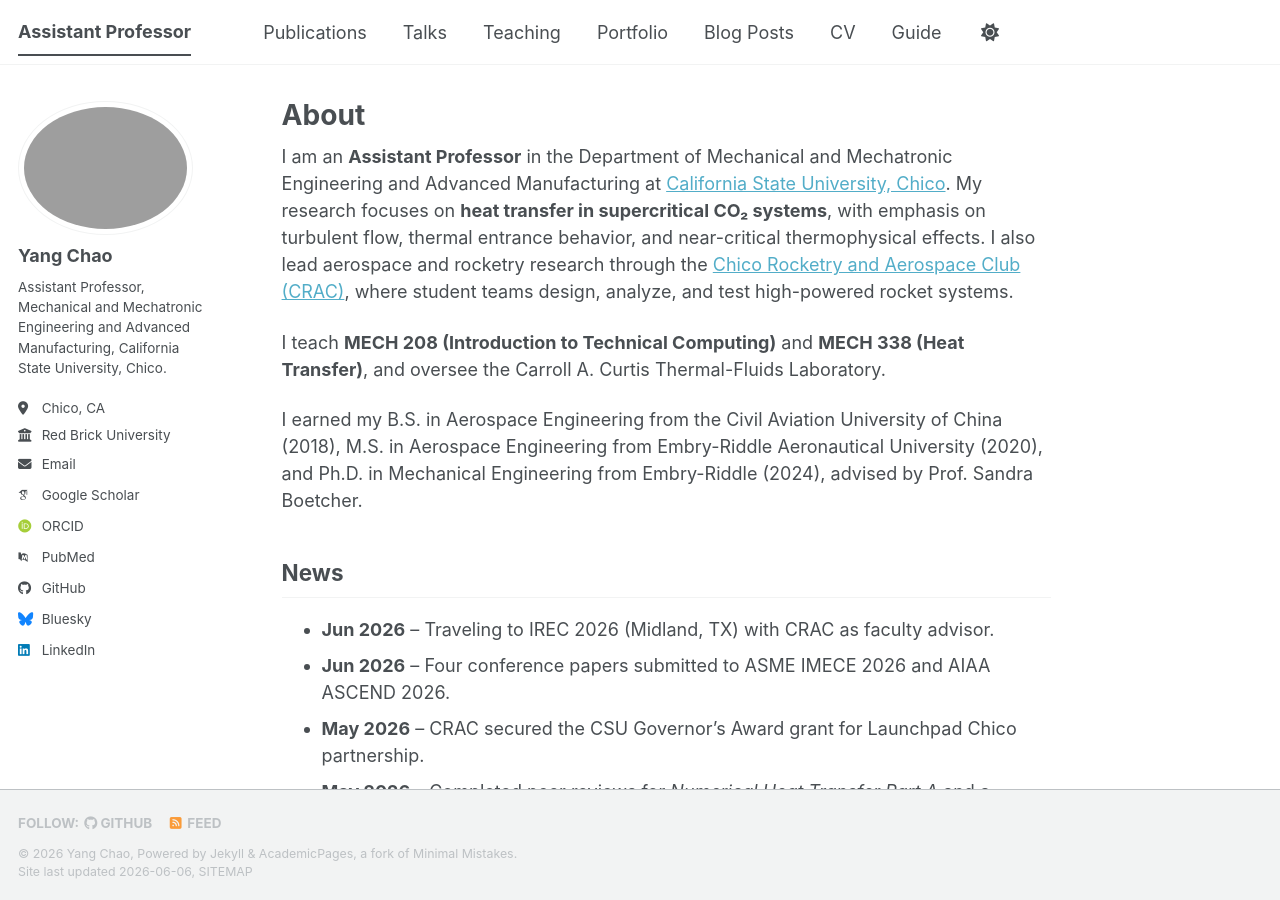
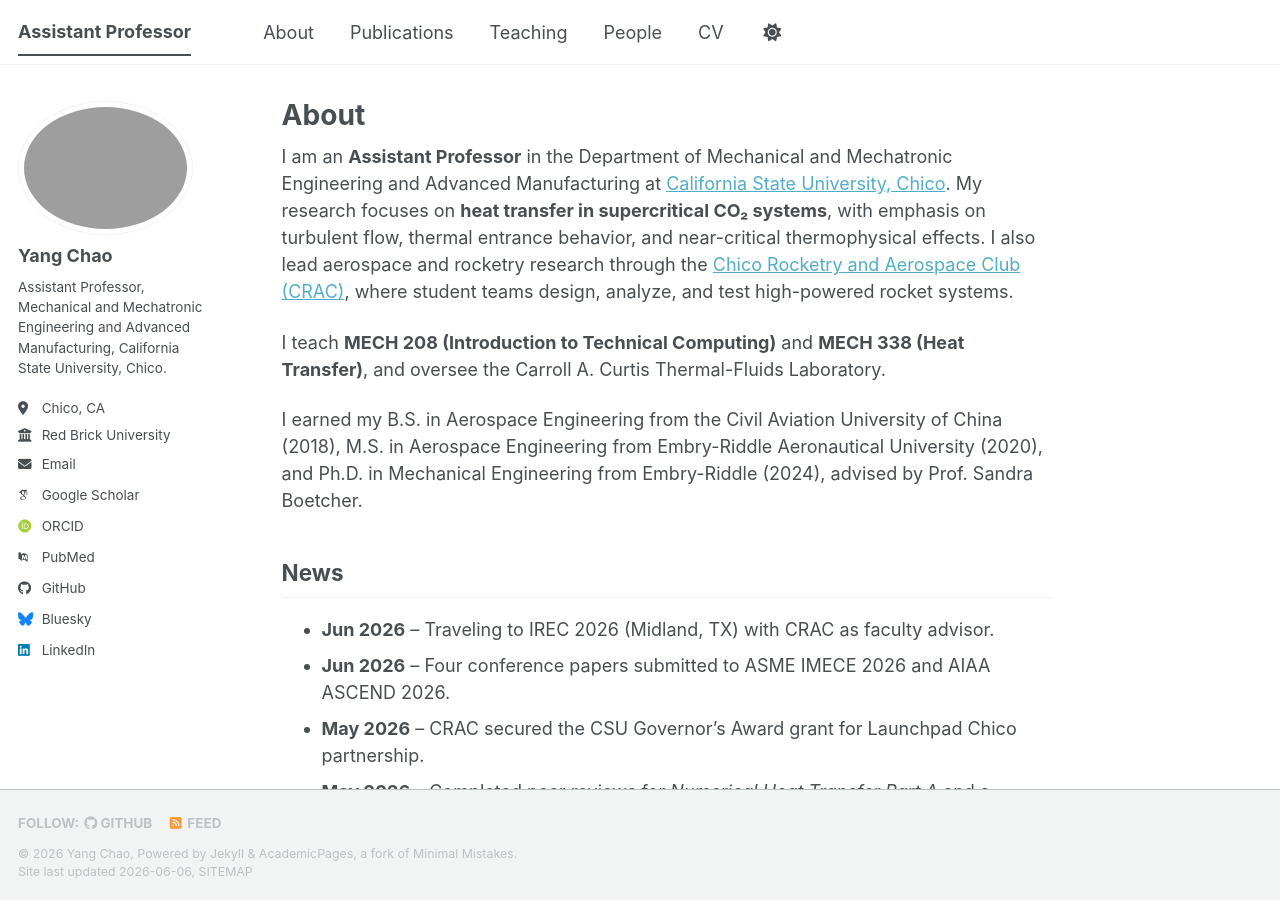
Before and after one commit to cycynyny/cycynyny.github.io, a Jekyll site: the page built from _pages/about.md, in a window 1280 px wide and 900 px high. Built offline with Jekyll 4.4.1, drawn with Linux system fonts in a browser that asks for light colours; some web fonts are replaced; a script bundle is joined from its source files by our own code; library files that are not in the unit come from our copies.

Commit message:
Update navigation.yml

```diff
--- a/_data/navigation.yml
+++ b/_data/navigation.yml
@@ -8,26 +8,17 @@
 #      Markdown formatted page while the second is generated using JSON.
 
 main:
+  - title: "About"
+    url: /
+
   - title: "Publications"
     url: /publications/
-
-  - title: "Talks"
-    url: /talks/
 
   - title: "Teaching"
     url: /teaching/
 
-  - title: "Portfolio"
-    url: /portfolio/
-
-  - title: "Blog Posts"
-    url: /year-archive/
+  - title: "People"
+    url: /people/
 
   - title: "CV"
-    url: /cv/
-
-  # - title: "CV"
-  #   url: /cv-json/
-
-  - title: "Guide"
-    url: /markdown/
+    url: /files/cv.pdf
```
